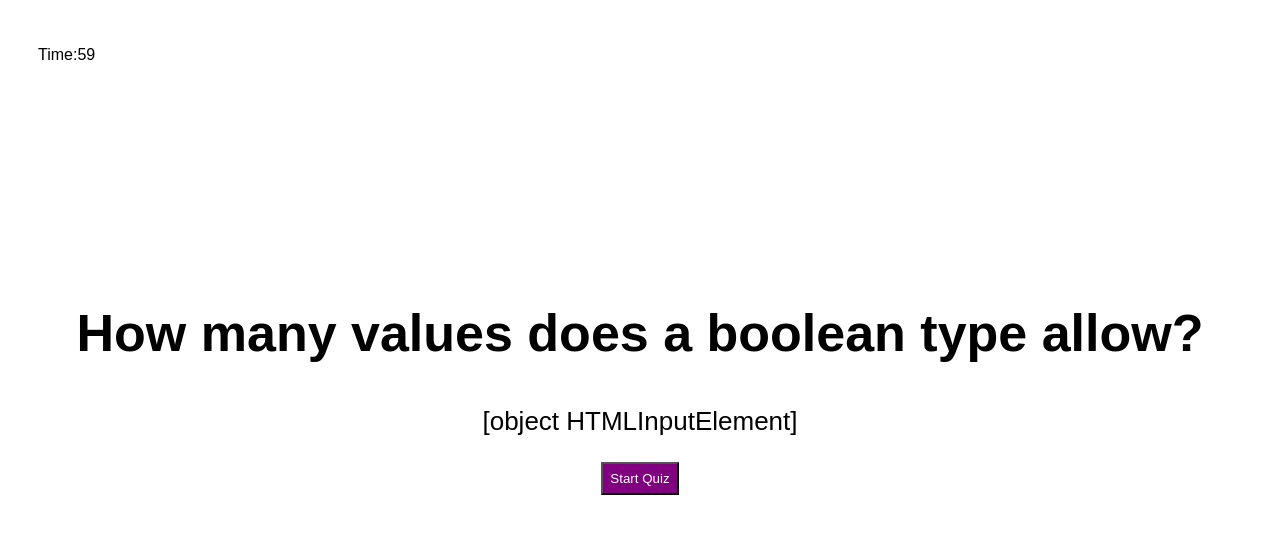
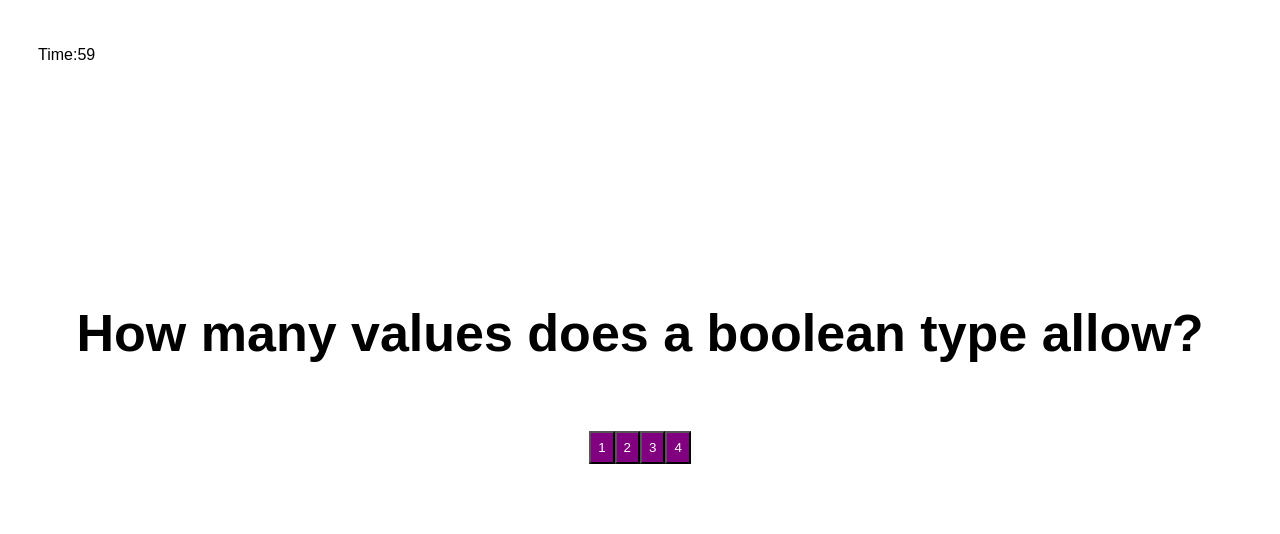
Before and after one commit to alecs2art/timed-quiz, a plain HTML site: page index.html in a window 1280 px wide. Both pictures are taken after a click on the button "Start Quiz". Drawn offline with Linux system fonts and the light colour scheme.

Commit message:
tried to work on functions

```diff
--- a/assets/js/script.js
+++ b/assets/js/script.js
@@ -5,11 +5,15 @@ var quizBox = document.querySelector('.quiz-section');
 
 var questionLine = document.querySelector('.title');
 
-var choiceLine = document.querySelector('.text')
+var textLine = document.querySelector('.text')
 
 var timeDisplay = document.querySelector('.time');
 
+var choiceLine = document.querySelector('.choiceDisplay');
+
 var timer = 60;
+
+var score = 0;
 
 
 
@@ -52,21 +56,28 @@ var questions = [
      }, 1000);
     }
 
+    function displayQuestion() {
+
+        for(var i =0; i < questions.length; i++) {
+
+            textLine.innerHTML = "";
+
+            questionLine.innerHTML = questions[i].question;
+
+            questions[i].choices.forEach(function (item) {
+            var bubbleBtn = document.createElement("button");
+            bubbleBtn.textContent = item;
+            textLine.append(bubbleBtn);
+
+            quizButton.style.visibility = "hidden";
+        })
+
+    }
+}
 
     quizButton.addEventListener('click', function() {
 
         startTimer();
-
-        for(var i =0; i < questions.length; i++) {
-
-
-            questionLine.innerHTML = questions[i].question;
-
-            var form = document.createElement("input");
-            form.setAttribute("type", "radio");
-
-
-            choiceLine.innerHTML = form;
-
+        displayQuestion();
        }
-    });
+    );
--- a/index.html
+++ b/index.html
@@ -21,13 +21,16 @@
         </div>
     </header>
 
-    <section class="quiz-section">
+<section class="quiz-section">
 
         <h1 class="title">Coding Quiz Challenge</h1>
 
         <article class="text">
-            Try to answer the following code-related questions within the time limit. Keep in mind that incorrect answers will penalize your score/time by ten seconds!
+             Try to answer the following code-related questions within the time limit.
         </article>
+
+        <div class="choiceDisply"></div>
+
 
         <button class="start-quiz" type="button">Start Quiz</button>
 
```
